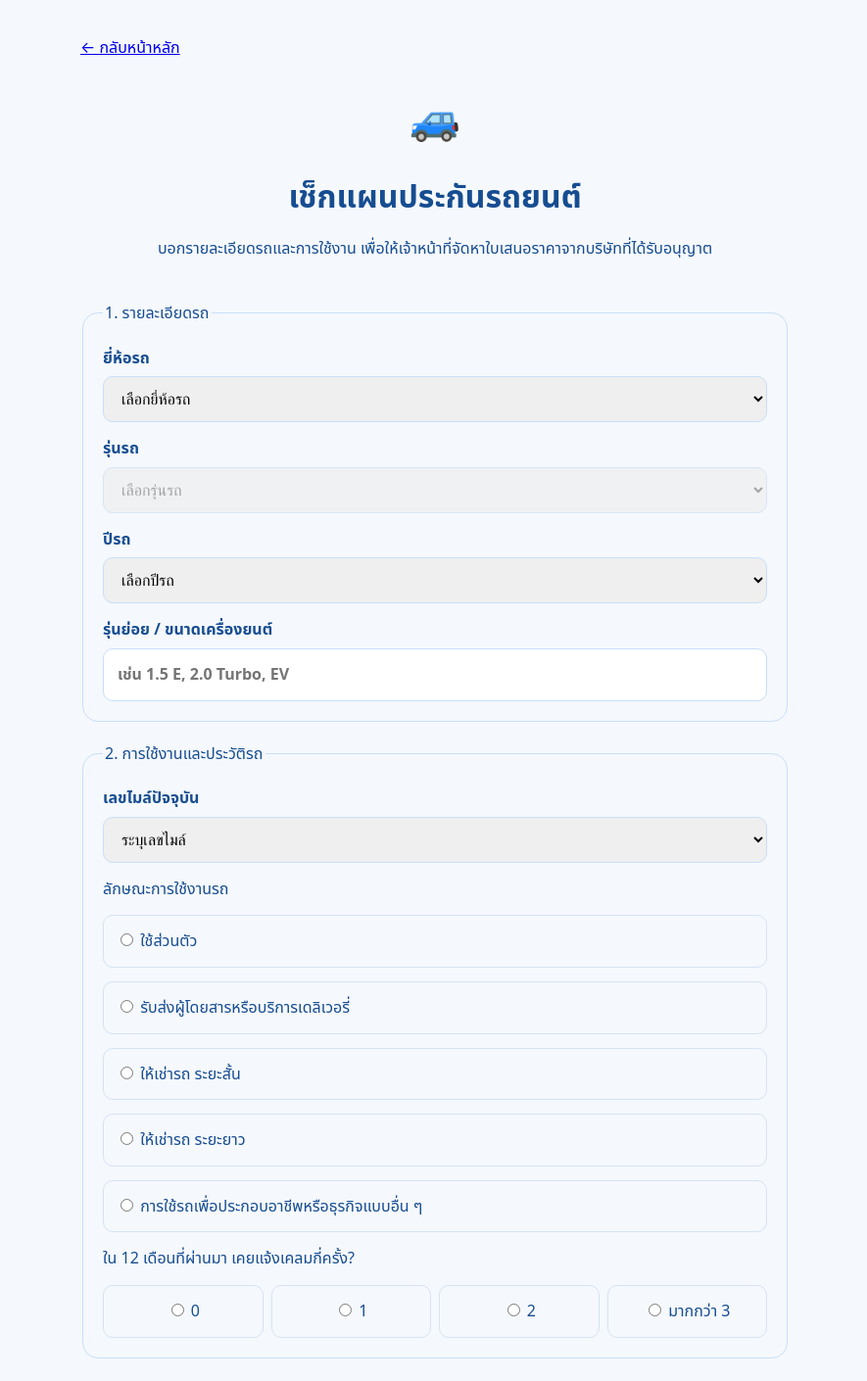
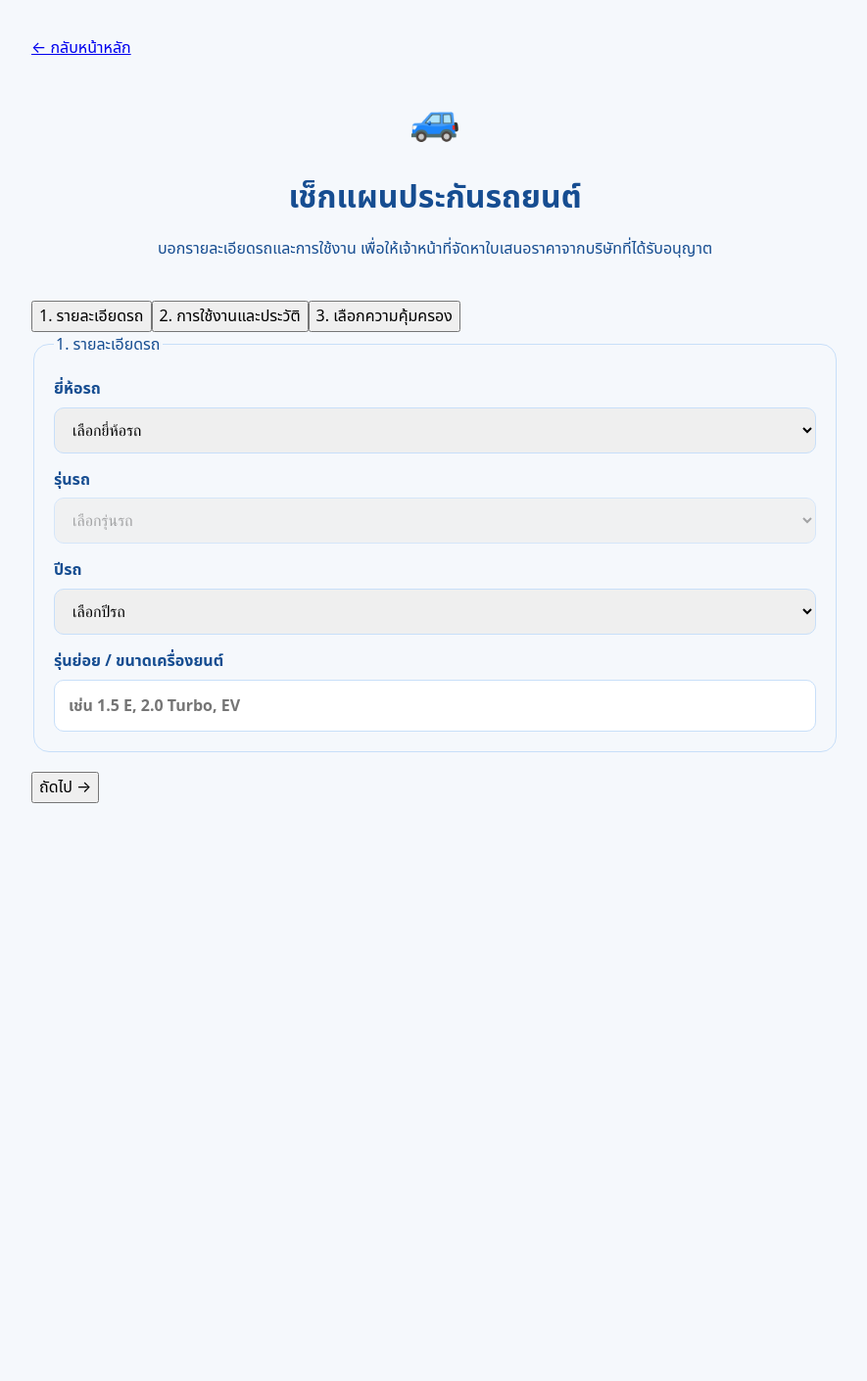
Before and after one commit to thanaphongr02-dotcom/insure-one, a Next.js app: page /motor-quote in a window 1280 px wide. Shown: the top 1410 px of the page at 98% size, without its empty margins (196-1081 px from the left). After the commit the page ends 900 px from the top, so only its background shows below. Built offline with nearby package versions, Linux system fonts and the light colour scheme.

Commit message:
Convert motor quote into guided multi-step flow with coverage and payment preferences

```diff
--- a/app/motor-quote/page.tsx
+++ b/app/motor-quote/page.tsx
@@ -32,20 +32,23 @@ export default function MotorQuoteWizard() {
   const [claims, setClaims] = useState("");
   const [coverage, setCoverage] = useState("ประกันชั้น 1");
   const [submitted, setSubmitted] = useState(false);
+  const [step, setStep] = useState(0);
+  const [payment, setPayment] = useState("รายปี");
   const models = useMemo(() => carBrands[brand] ?? [], [brand]);
   const complete = Boolean(brand && model && year && variant.trim() && mileage && usage && claims);
-  const summary = [`ยี่ห้อ: ${brand}`, `รุ่น: ${model}`, `ปี: ${year}`, `รุ่นย่อย/เครื่องยนต์: ${variant}`, `เลขไมล์: ${mileage}`, `การใช้งาน: ${usage}`, `เคลม 12 เดือน: ${claims} ครั้ง`, `แผนที่สนใจ: ${coverage}`].join("\n");
+  const summary = [`ยี่ห้อ: ${brand}`, `รุ่น: ${model}`, `ปี: ${year}`, `รุ่นย่อย/เครื่องยนต์: ${variant}`, `เลขไมล์: ${mileage}`, `การใช้งาน: ${usage}`, `เคลม 12 เดือน: ${claims} ครั้ง`, `แผนที่สนใจ: ${coverage}`, `รูปแบบชำระที่สนใจ: ${payment}`].join("\n");
   const quoteUrl = "/quote?" + new URLSearchParams({ insurance_type: "ประกันรถยนต์", motor_details: summary }).toString();
   return (
-    <main style={{ maxWidth: 760, margin: "0 auto", padding: "36px 18px 80px", color: "#164d91", lineHeight: 1.6 }}>
+    <main className="motor-wizard" style={{ maxWidth: 860, margin: "0 auto", padding: "36px 18px 80px", color: "#164d91", lineHeight: 1.6 }}>
       <Link href="/">← กลับหน้าหลัก</Link>
       <header style={{ textAlign: "center", padding: "24px 0" }}>
         <div style={{ fontSize: 42 }}>🚙</div>
         <h1 style={{ marginBottom: 8 }}>เช็กแผนประกันรถยนต์</h1>
         <p>บอกรายละเอียดรถและการใช้งาน เพื่อให้เจ้าหน้าที่จัดหาใบเสนอราคาจากบริษัทที่ได้รับอนุญาต</p>
       </header>
+      <nav className="motor-steps" aria-label="ขั้นตอนขอใบเสนอราคา">{["รายละเอียดรถ", "การใช้งานและประวัติ", "เลือกความคุ้มครอง"].map((x,i)=><button key={x} type="button" className={step===i?"active":""} onClick={()=>setStep(i)}>{i+1}. {x}</button>)}</nav>
       <form onSubmit={e => { e.preventDefault(); if (complete) setSubmitted(true); }} style={{ display: "grid", gap: 20 }}>
-        <fieldset style={fieldStyle}><legend>1. รายละเอียดรถ</legend>
+        {step===0 && <fieldset style={fieldStyle}><legend>1. รายละเอียดรถ</legend>
           <label style={labelStyle}>ยี่ห้อรถ
             <select style={inputStyle} required value={brand} onChange={e => { setBrand(e.target.value); setModel(""); setSubmitted(false); }}>
               <option value="">เลือกยี่ห้อรถ</option>{Object.keys(carBrands).map(x => <option key={x} value={x}>{x === "Other" ? "ยี่ห้ออื่น ๆ" : x}</option>)}
@@ -64,8 +67,8 @@ export default function MotorQuoteWizard() {
           <label style={labelStyle}>รุ่นย่อย / ขนาดเครื่องยนต์
             <input style={inputStyle} required maxLength={100} value={variant} onChange={e => { setVariant(e.target.value); setSubmitted(false); }} placeholder="เช่น 1.5 E, 2.0 Turbo, EV" />
           </label>
-        </fieldset>
-        <fieldset style={fieldStyle}><legend>2. การใช้งานและประวัติรถ</legend>
+        </fieldset>}
+        {step===1 && <fieldset style={fieldStyle}><legend>2. การใช้งานและประวัติรถ</legend>
           <label style={labelStyle}>เลขไมล์ปัจจุบัน
             <select style={inputStyle} required value={mileage} onChange={e => { setMileage(e.target.value); setSubmitted(false); }}>
               <option value="">ระบุเลขไมล์</option>{["ต่ำกว่า 10,000 กม.", "10,000–30,000 กม.", "30,001–60,000 กม.", "60,001–100,000 กม.", "มากกว่า 100,000 กม."].map(x => <option key={x}>{x}</option>)}
@@ -77,13 +80,15 @@ export default function MotorQuoteWizard() {
           <div style={{ display: "grid", gridTemplateColumns: "repeat(4,minmax(0,1fr))", gap: 8 }}>
             {["0", "1", "2", "มากกว่า 3"].map(x => <label key={x} style={{ ...choiceStyle, textAlign: "center", borderColor: claims === x ? "#1569c7" : "#d5e3f5" }}><input type="radio" name="claims" required checked={claims === x} onChange={() => { setClaims(x); setSubmitted(false); }} /> {x}</label>)}
           </div>
-        </fieldset>
-        <fieldset style={fieldStyle}><legend>3. เลือกประเภทความคุ้มครอง</legend>
+        </fieldset>}
+        {step===2 && <fieldset style={fieldStyle}><legend>3. เลือกประเภทความคุ้มครอง</legend>
           <div style={{ display: "grid", gap: 8 }}>
             {coverages.map(x => <label key={x} style={{ ...choiceStyle, background: coverage === x ? "#eaf4ff" : "white" }}><input type="radio" name="coverage" checked={coverage === x} onChange={() => { setCoverage(x); setSubmitted(false); }} /> {x}</label>)}
           </div>
-        </fieldset>
-        <button type="submit" disabled={!complete} style={{ ...inputStyle, cursor: complete ? "pointer" : "not-allowed", color: "white", background: complete ? "#1167c5" : "#9baec2", border: 0, fontWeight: 700 }}>ดูสรุปข้อมูลและขอใบเสนอราคา</button>
+          <div style={{marginTop:16}}>รูปแบบการชำระที่สนใจ</div><div className="motor-payment">{["รายปี","รายเดือน (หากบริษัทมีบริการ)"].map(x=><button type="button" key={x} className={payment===x?"selected":""} onClick={()=>setPayment(x)}>{x}</button>)}</div>
+        </fieldset>}
+        <div className="motor-navigation">{step>0&&<button type="button" onClick={()=>setStep(step-1)}>← ย้อนกลับ</button>}{step<2&&<button type="button" onClick={()=>setStep(step+1)}>ถัดไป →</button>}</div>
+        {step===2&&<button type="submit" disabled={!complete} style={{ ...inputStyle, cursor: complete ? "pointer" : "not-allowed", color: "white", background: complete ? "#1167c5" : "#9baec2", border: 0, fontWeight: 700 }}>ดูสรุปข้อมูลและขอใบเสนอราคา</button>}
       </form>
       {submitted && <section aria-live="polite" style={{ ...fieldStyle, marginTop: 24, whiteSpace: "pre-wrap" }}>
         <h2>สรุปข้อมูลสำหรับขอใบเสนอราคา</h2>
```
